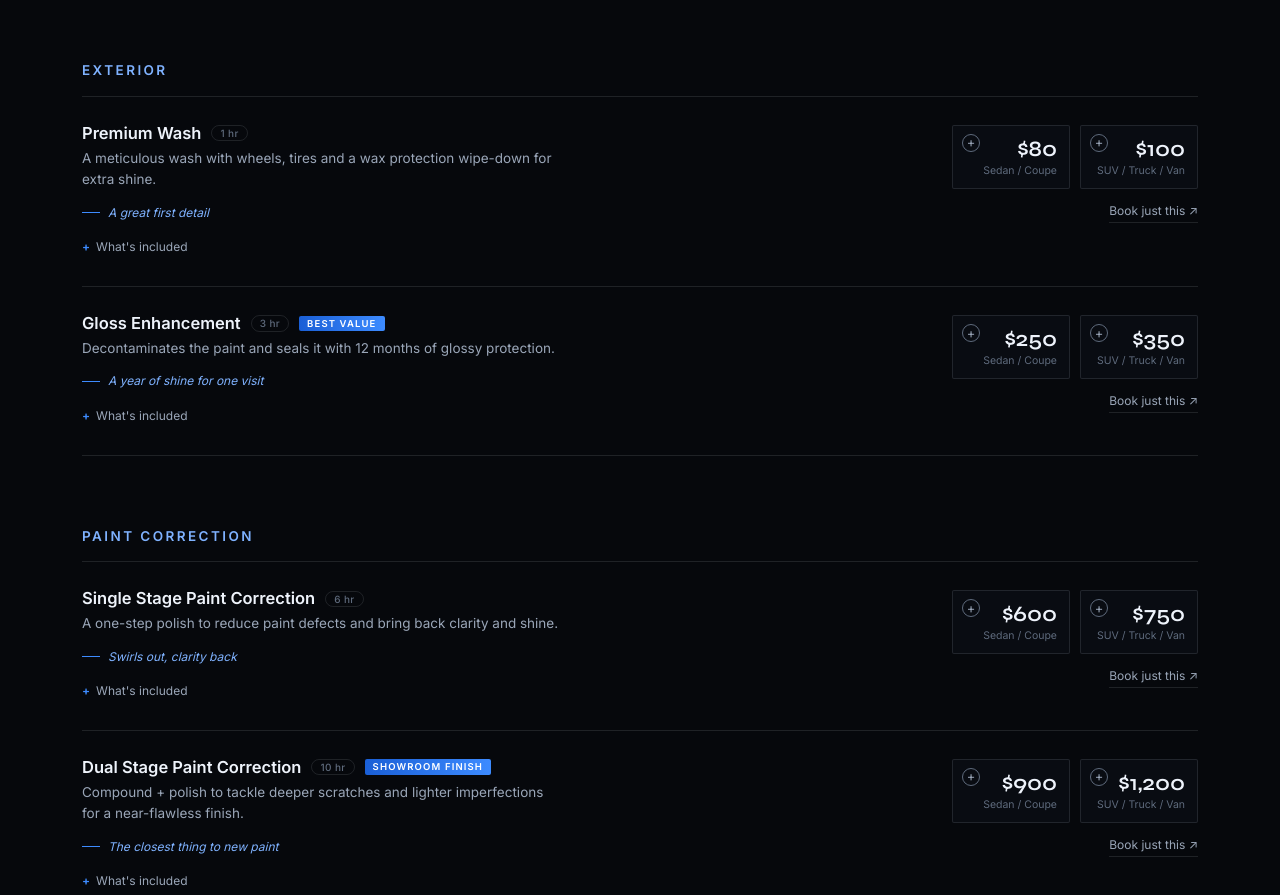
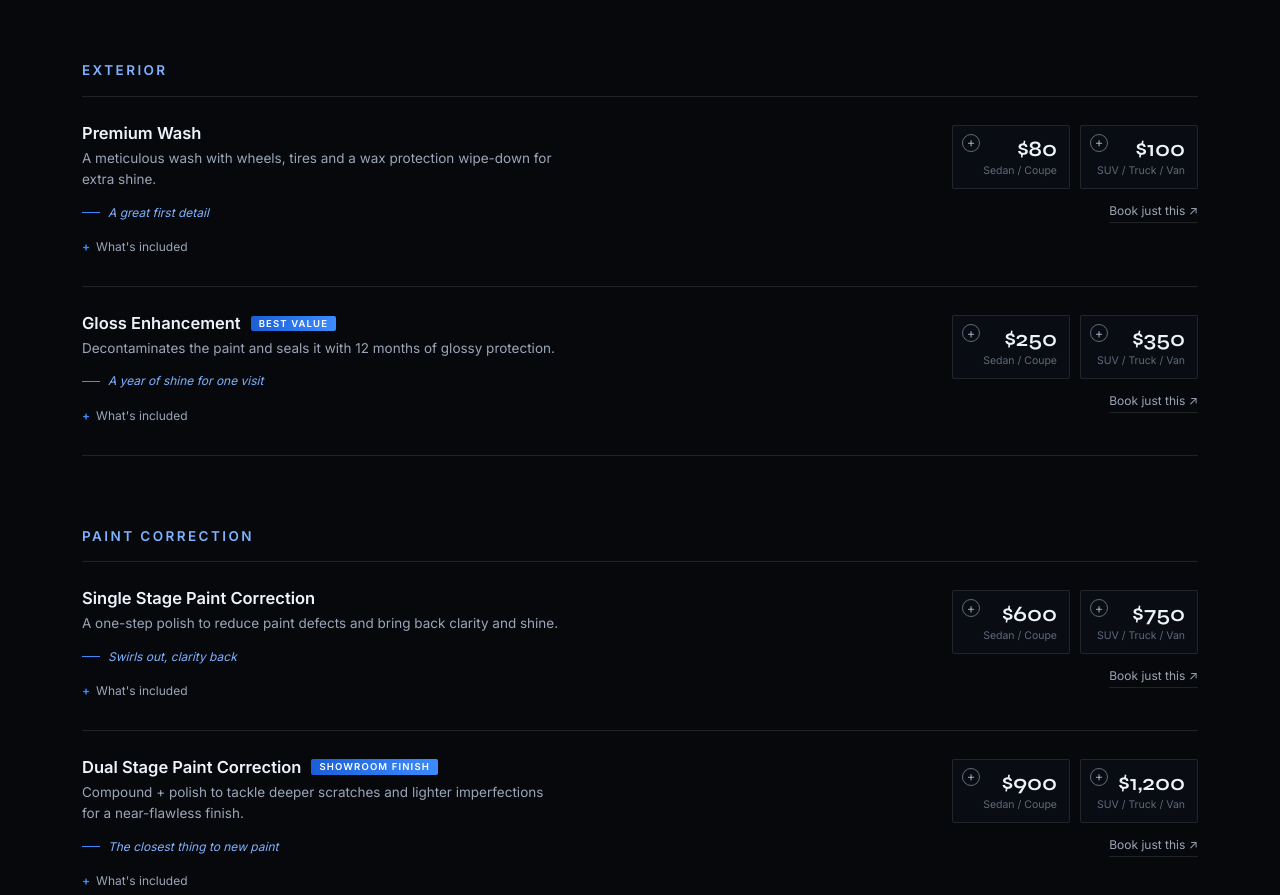
Before and after one commit to eliseyiurco/svautodetailing, a plain HTML site: page index.html in a window 1280 px wide. Shown: the part 1100-1995 px from the top of the page. Drawn offline with Linux system fonts and the light colour scheme.

Commit message:
Refactor service item heading structure

```diff
--- a/index.html
+++ b/index.html
@@ -552,7 +552,7 @@ function renderMenu() {
     <div class="cat reveal">
       <div class="cat-head"><div class="cat-label">${c.cat}</div></div>
       ${c.items.map(s => {
-        const head = `<h3>${s.name} <span class="tag">${s.hrs} hr</span>${s.badge ? `<span class="badge">${s.badge}</span>` : ""}</h3>
+        const head = `<h3>${s.name} ${s.badge ? `<span class="badge">${s.badge}</span>` : ""}</h3>
           <p>${s.desc}</p><div class="note">${s.note}</div>
           ${s.incl ? `<details><summary>What's included</summary><ul>${s.incl.map(x => `<li>${esc(x)}</li>`).join("")}</ul></details>` : ""}`;
         const bookOne = `<a class="book-one" href="${SQ}/${s.sq}" target="_blank" rel="noopener">Book just this ↗</a>`;
```
